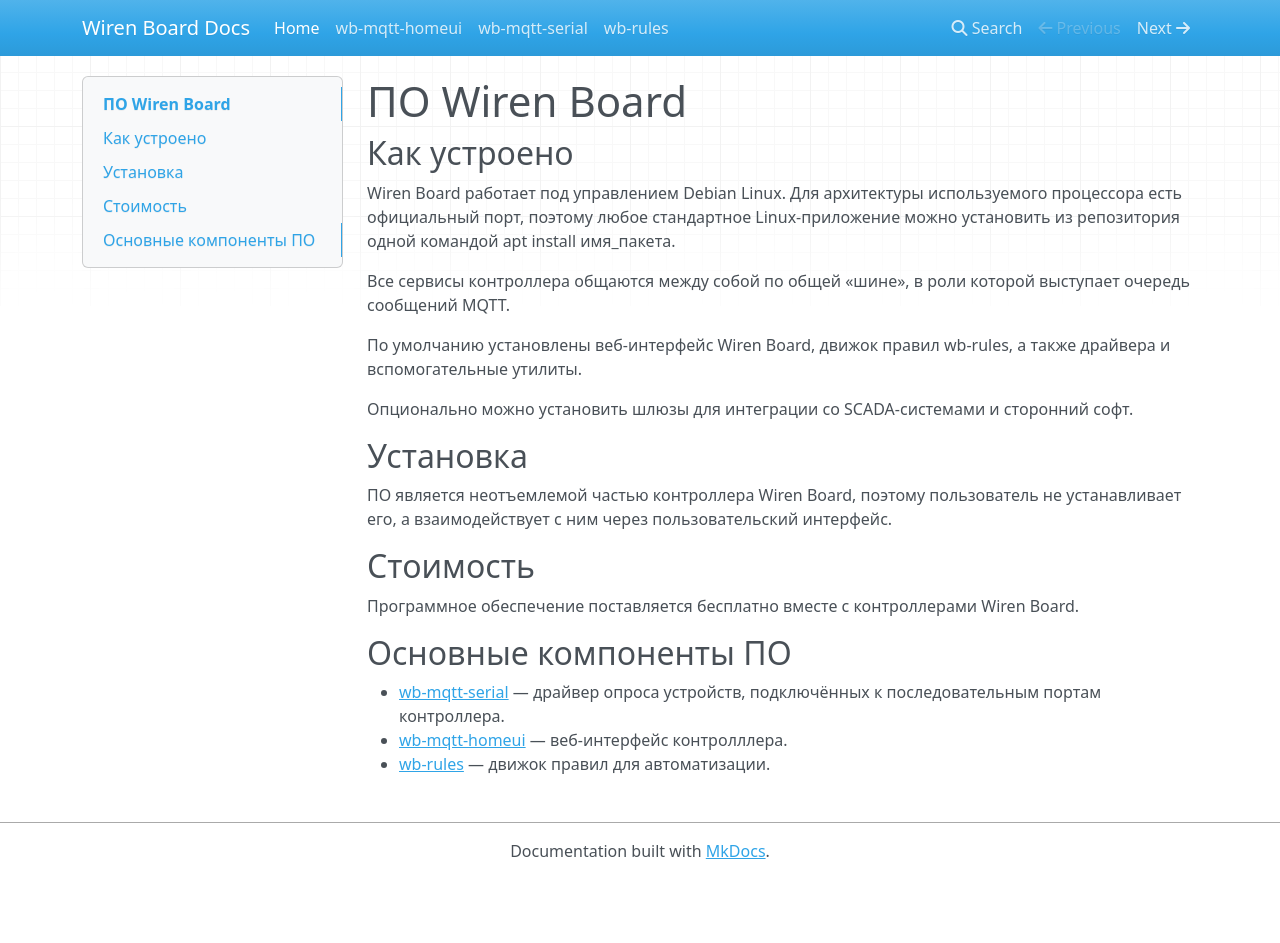
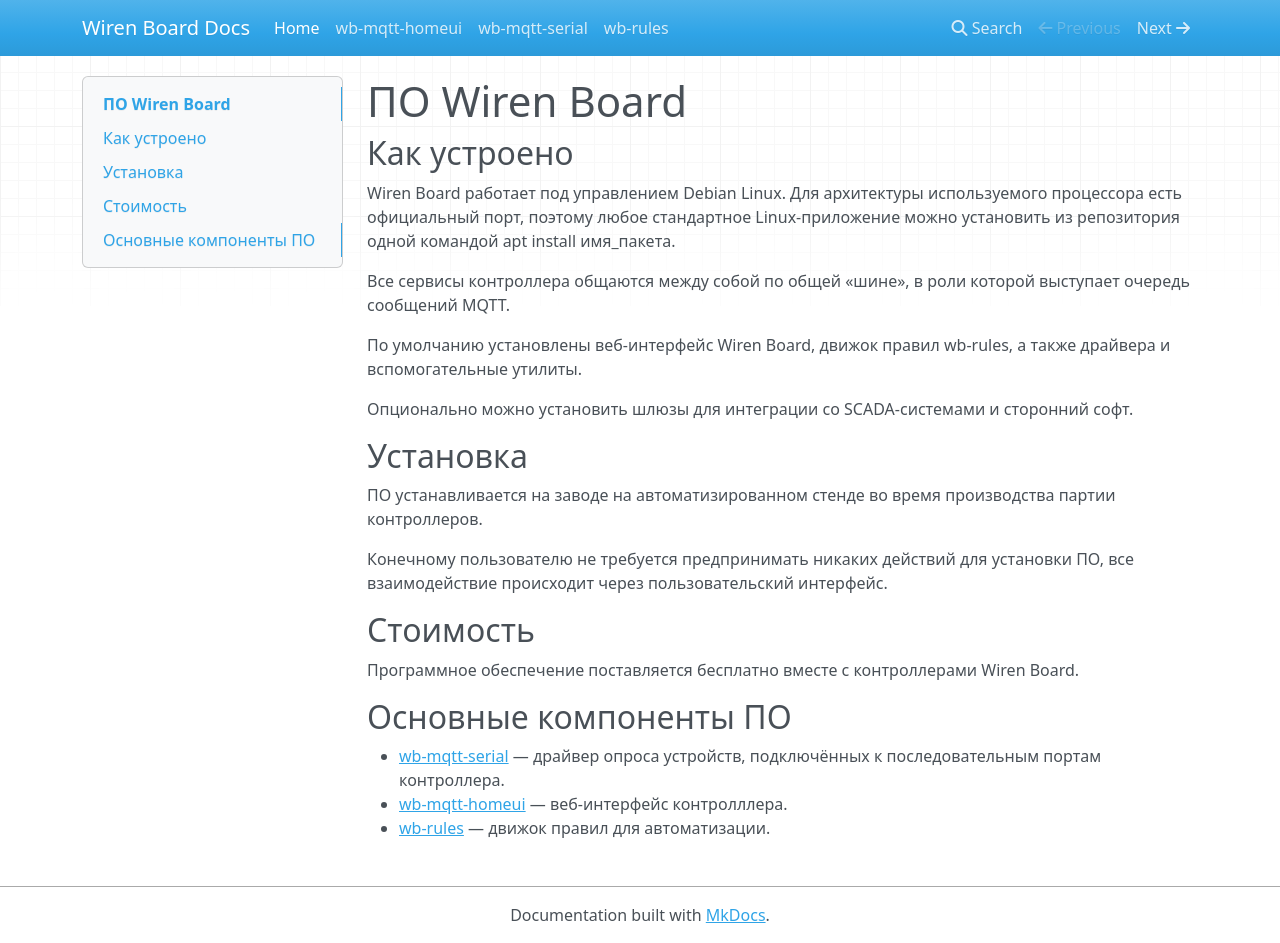
Before and after one commit to aadegtyarev/mkdocs-test, an MkDocs documentation site: the page built from docs/index.md, in a window 1280 px wide and 943 px high. Built offline with MkDocs 1.6.1, drawn with Linux system fonts in a browser that asks for light colours; nearby versions of some CDN libraries.

Commit message:
change index.md

```diff
--- a/docs/index.md
+++ b/docs/index.md
@@ -11,7 +11,9 @@
 
 ## Установка
 
-ПО является неотъемлемой частью контроллера Wiren Board, поэтому пользователь не устанавливает его, а взаимодействует с ним через пользовательский интерфейс.
+ПО устанавливается на заводе на автоматизированном стенде во время производства партии контроллеров.
+
+Конечному пользователю не требуется предпринимать никаких действий для установки ПО, все взаимодействие происходит через пользовательский интерфейс.
 
 ## Стоимость
 
```
